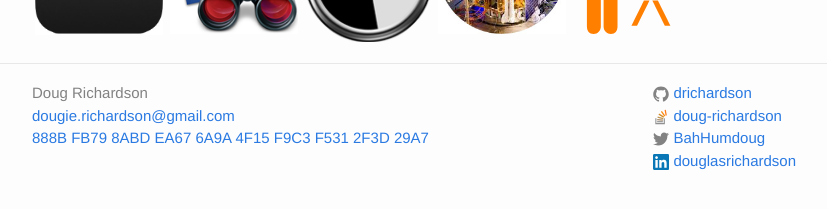
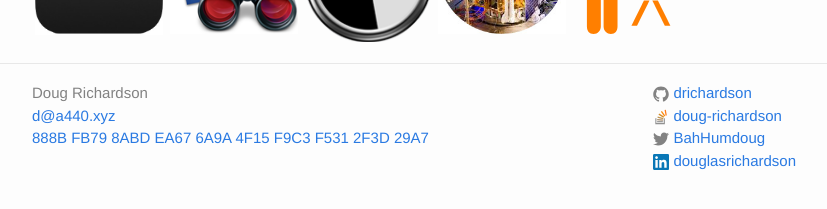
Before and after one commit to drichardson/dougrichardson.us, a Jekyll site: the page built from site/index.html, in a window 1280 px wide. Shown: the part 314-523 px from the top of the page, without its empty margins (226-1053 px from the left). Built offline with Jekyll 4.4.1, drawn with Linux system fonts in a browser that asks for light colours.

Commit message:
update description, change e-mail

```diff
--- a/site/_config.yml
+++ b/site/_config.yml
@@ -9,10 +9,10 @@
 title: Projects
 writings_title: Notes
 writings_description: Notes on various topics.
-email: dougie.richardson@gmail.com
+email: d@a440.xyz
 pgp_key: /assets/pgp_key.txt
 pgp_fingerprint: 888B FB79 8ABD EA67 6A9A 4F15 F9C3 F531 2F3D 29A7
-description: Doug Richardson is a programmer and founder of Reckless Cowboys. Here you'll find Doug's contact info and projects he's worked on.
+description: Doug Richardson makes video games at Reckless Cowboys. Here you'll find Doug's contact info and projects he's worked on.
 
 baseurl: "" # the subpath of your site, e.g. /blog
 url: "https://dougrichardson.org" # the base hostname & protocol for your site
```
